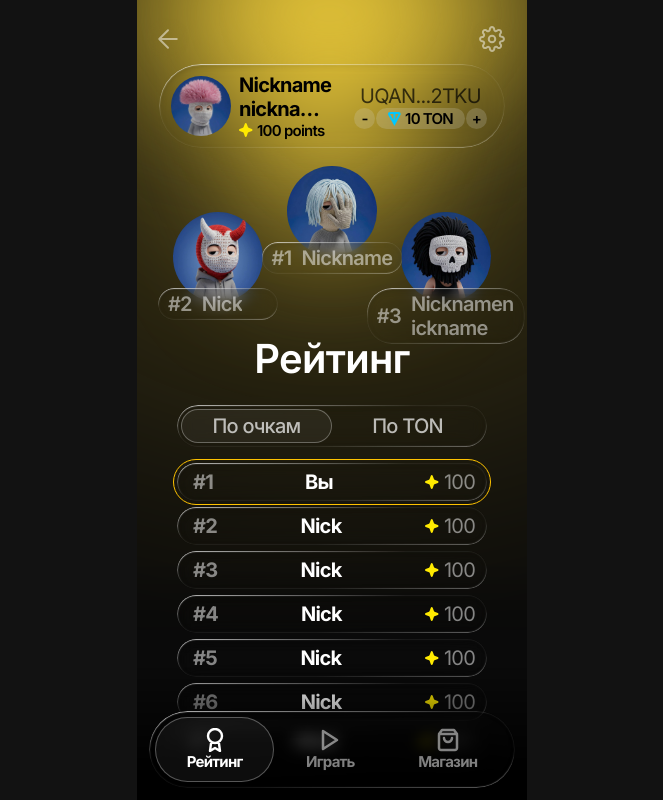
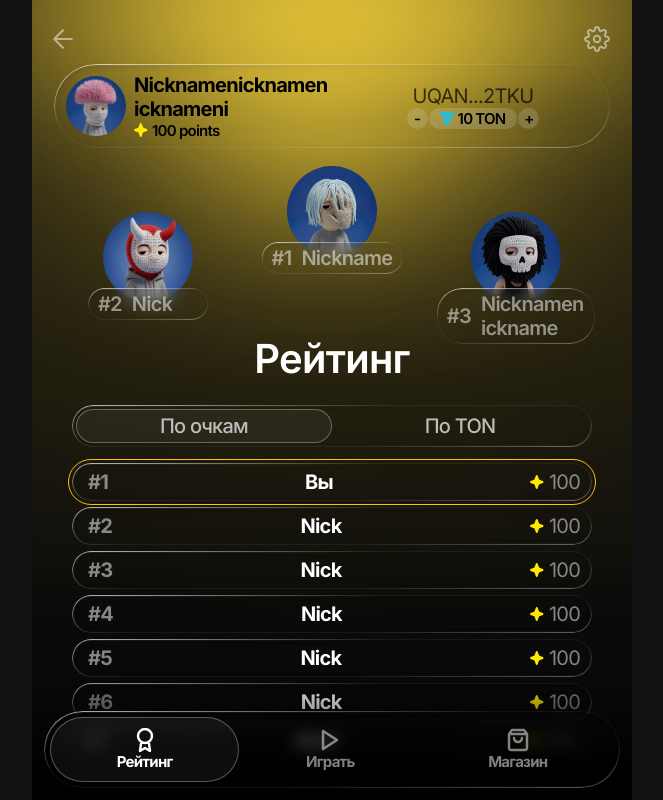
Before and after one commit to neurocmd/tg-mini-app, a Next.js app: page /rating in a window 1280 px wide. Shown: the whole page, without its empty margins (308-971 px from the left). Built offline with nearby package versions, Linux system fonts and the light colour scheme.

Commit message:
handle safe area

```diff
--- a/src/app/(no-header)/page.tsx
+++ b/src/app/(no-header)/page.tsx
@@ -30,10 +30,10 @@ export default function Home() {
         Выберите одну из предложенных автарок
       </h2>
 
-      <div className="glass shrink-0 overflow-x-hidden rounded-2xl">
+      <div className="glass overflow-x-hidden rounded-2xl">
         <Carousel options={{ startIndex: 2 }}>
           <CarouselContent
-            style={{ transform: `translate3d(${-(2 * 35 - 32.5)}%,0,0)` }} // for ssr, не забыть проставить startIndex вместо 2
+            style={{ transform: `translate3d(${-(2 * 35 - 32.5)}%,0,0)` }} // обеспечиваем корректное отображение до инициализации карусели, не забыть проставить startIndex вместо 2
           >
             {[ava1Img, ava2Img, ava3Img, ava4Img, ava5Img].map((src, i) => (
               <CarouselItem
@@ -41,12 +41,12 @@ export default function Home() {
                 index={i}
                 className={clsx(
                   'flex w-[35%] justify-center py-5.5 select-none',
-                  i === 2 && 'is-nearest', // for ssr, не забыть проставить startIndex вместо 2
+                  i === 2 && 'is-nearest', // обеспечиваем корректное отображение до инициализации карусели, не забыть проставить startIndex вместо 2
                 )}
               >
                 <button
                   type="button"
-                  className="empty:bg-gray size-32.5 shrink-0 scale-52 rounded-full opacity-70 transition duration-200 [.is-nearest>&]:scale-100 [.is-nearest>&]:opacity-100"
+                  className="empty:bg-gray size-32.5 shrink-0 scale-52 rounded-full opacity-70 transition duration-250 [.is-nearest>&]:scale-100 [.is-nearest>&]:opacity-100"
                   aria-label="Выбрать аву"
                 >
                   <Image
--- a/src/app/(with-header)/rating/page.tsx
+++ b/src/app/(with-header)/rating/page.tsx
@@ -73,7 +73,7 @@ export default function Rating() {
       </h1>
 
       <Tabs.Root className="contents" defaultValue="scores">
-        <Tabs.List className="glass mx-5 flex shrink-0 rounded-3xl p-1">
+        <Tabs.List className="glass mx-5 flex rounded-3xl p-1">
           <Tabs.Tab
             value="scores"
             className="relative grow basis-0 cursor-pointer rounded-3xl px-6 py-1.25 text-xl font-medium text-white/70"
--- a/src/app/(with-header)/settings/deposits/page.tsx
+++ b/src/app/(with-header)/settings/deposits/page.tsx
@@ -9,7 +9,7 @@ export default function SettingsDeposits() {
   return (
     <>
       <Tabs.Root className="contents" defaultValue="ton">
-        <Tabs.List className="glass mx-5 mt-7 flex shrink-0 rounded-3xl p-1">
+        <Tabs.List className="glass mx-5 mt-7 flex rounded-3xl p-1">
           <Tabs.Tab
             value="ton"
             className="relative grow basis-0 cursor-pointer rounded-3xl px-6 py-1.25 text-xl font-medium text-white/70"
--- a/src/app/(with-header)/settings/withdrawals/page.tsx
+++ b/src/app/(with-header)/settings/withdrawals/page.tsx
@@ -8,7 +8,7 @@ export default function SettingsWithdrawals() {
   return (
     <>
       <Tabs.Root className="contents" defaultValue="ton">
-        <Tabs.List className="glass mx-5 mt-7 flex shrink-0 rounded-3xl p-1">
+        <Tabs.List className="glass mx-5 mt-7 flex rounded-3xl p-1">
           <Tabs.Tab
             value="ton"
             className="relative grow basis-0 cursor-pointer rounded-3xl px-6 py-1.25 text-xl font-medium text-white/70"
--- a/src/app/globals.css
+++ b/src/app/globals.css
@@ -9,13 +9,32 @@
 }
 
 @layer base {
+  :root {
+    --safe-area-inset-top: var(
+      --tg-safe-area-inset-top,
+      env(safe-area-inset-top, 0px)
+    );
+    --safe-area-inset-right: var(
+      --tg-safe-area-inset-right,
+      env(safe-area-inset-right, 0px)
+    );
+    --safe-area-inset-bottom: var(
+      --tg-safe-area-inset-bottom,
+      env(safe-area-inset-bottom, 0px)
+    );
+    --safe-area-inset-left: var(
+      --tg-safe-area-inset-left,
+      env(safe-area-inset-left, 0px)
+    );
+  }
+
   * {
     outline-color: transparent;
     scrollbar-width: thin;
   }
 
   :focus-visible {
-    outline: 2px solid theme("colors.yellow.gold");
+    outline: 2px solid theme(colors.yellow.gold);
     outline-offset: 2px;
     border-radius: 2px;
   }
@@ -29,7 +48,7 @@
     -webkit-font-smoothing: antialiased;
     height: 100%;
 
-    font-family: theme("fontFamily.brand");
+    font-family: theme(fontFamily.brand);
     font-weight: 400;
     font-size: 15px;
     line-height: normal;
@@ -43,20 +62,26 @@
 @layer components {
   .app {
     margin: 0 auto;
-    max-width: 390px;
-    /*max-width: 600px;*/
-    overflow-x: clip;
+    /*max-width: 390px;*/
+    max-width: 600px;
+    height: 100dvh;
+    overflow: clip;
     position: relative;
-    scroll-behavior: smooth;
-    background-color: #0a0a0a;
+    background-color: theme(colors.black.soft);
     isolation: isolate;
 
     &__main {
       display: flex;
       flex-direction: column;
-      height: 100dvh;
+      height: 100%;
       overflow-y: auto;
-      padding: 144px 20px calc(77px + 12px + 40px);
+      scroll-behavior: smooth;
+      padding: calc(144px + var(--safe-area-inset-top)) 20px
+        calc(77px + 12px + 40px + var(--safe-area-inset-bottom));
+
+      > * {
+        flex-shrink: 0;
+      }
     }
   }
 
--- a/src/app/layout.tsx
+++ b/src/app/layout.tsx
@@ -18,6 +18,12 @@ const inter = Inter({
 export const metadata: Metadata = {
   title: 'Create Next App',
   description: 'Generated by create next app',
+}
+
+export const viewport = {
+  width: 'device-width',
+  initialScale: 1,
+  viewportFit: 'cover' as const,
 }
 
 export default function RootLayout({
--- a/src/components/Footer.tsx
+++ b/src/components/Footer.tsx
@@ -6,8 +6,8 @@ import PlayIcon from '@/icons/play.svg'
 
 export default function Footer() {
   return (
-    <footer className="absolute inset-x-0 bottom-0 isolate z-1000 p-3">
-      <div className="glass flex rounded-3xl p-1.5">
+    <footer className="pointer-events-none absolute inset-x-0 bottom-0 isolate z-1000 p-3 pb-[calc(theme(spacing.3)+var(--safe-area-inset-bottom))]">
+      <div className="glass pointer-events-auto flex rounded-3xl p-1.5">
         <Link
           href="/rating"
           className="relative isolate flex h-16.25 grow cursor-pointer flex-col items-center justify-center rounded-3xl px-4 py-1 font-bold text-white transition hover:text-white"
@@ -31,7 +31,7 @@ export default function Footer() {
           <span className="text-sm">Магазин</span>
         </Link>
       </div>
-      <div className="pointer-events-none absolute inset-x-0 bottom-0 -z-1 h-33 bg-linear-to-t from-black from-[14.9%] to-transparent" />
+      <div className="absolute inset-x-0 bottom-0 -z-1 h-33 bg-linear-to-t from-black from-[14.9%] to-transparent" />
     </footer>
   )
 }
--- a/src/components/Header.tsx
+++ b/src/components/Header.tsx
@@ -25,8 +25,8 @@ export default function Header() {
   }
 
   return (
-    <header className="absolute inset-x-0 top-0 z-1000 px-5.5 pt-6">
-      <div className="mb-2.5 flex items-center justify-between gap-5">
+    <header className="pointer-events-none absolute inset-x-0 top-0 z-1000 px-5.5 pt-[calc(theme(spacing.6)+var(--safe-area-inset-top))]">
+      <div className="mb-2.5 flex items-center justify-between gap-5 *:pointer-events-auto">
         <button
           type="button"
           className="-m-1.5 -ml-3 cursor-pointer rounded-full p-1.5 opacity-50 backdrop-blur-sm transition hover:opacity-100 focus-visible:opacity-100"
@@ -43,7 +43,7 @@ export default function Header() {
         </Link>
       </div>
 
-      <div className="glass rounded-3xl p-3">
+      <div className="glass p pointer-events-auto rounded-3xl p-3">
         <div className="flex items-center gap-4">
           <div className="flex max-w-1/2 min-w-0 items-center gap-2">
             <Link
--- a/tailwind.config.ts
+++ b/tailwind.config.ts
@@ -50,7 +50,7 @@ export default {
         bright: '#ff1f1f', // lch(58% 100 40) hsl(0, 100%, 56%)
       },
 
-      // Фиолетовая
+      // Фиолетовая палитра
       purple: {
         DEFAULT: '#aa00ff', // lch(40% 100 320) hsl(276, 100%, 50%)
       },
```
Also changed, not shown: src/app/(with-header)/profile/page.tsx (+6 -6 lines).
